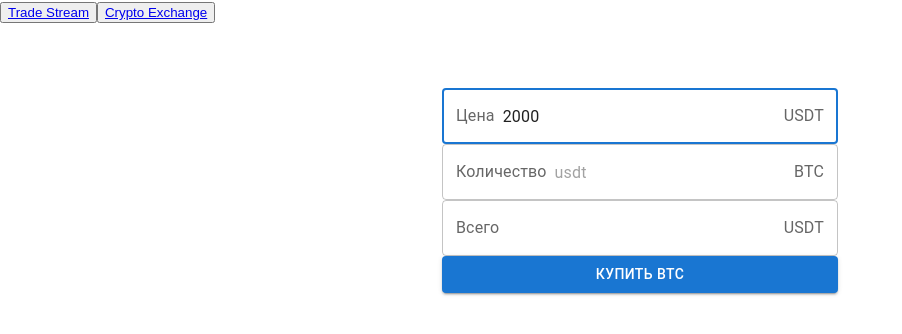
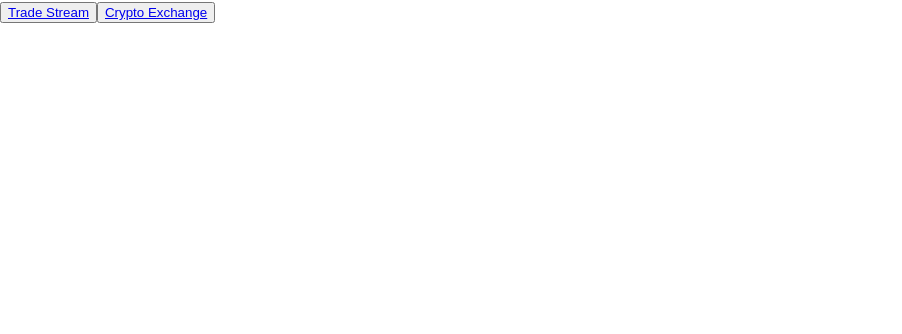
Before and after one commit to KDominus/crypto-test-task, a React (Create React App) app in the folder crypto-test/: page / in a window 1280 px wide. Shown: the top 334 px of the page, without its empty margins (0-902 px from the left). Built offline with nearby package versions, Linux system fonts and the light colour scheme; no server answers.

Commit message:
feat: default exchange value fetch into form

```diff
--- a/crypto-test/src/components/ExchangeForm.tsx
+++ b/crypto-test/src/components/ExchangeForm.tsx
@@ -15,6 +15,7 @@ import { createTheme, ThemeProvider } from '@mui/material/styles';
 import { useExchangeMarket } from '../hooks/exchagemarket';
 import { OutlinedInput } from '@mui/material';
 import { Component } from 'react';
+import { IJsonCryptoCurrency, IStreamDummy } from '../models';
 
 const exchangeTheme = createTheme({
   components: {
@@ -37,6 +38,11 @@ const exchangeTheme = createTheme({
 export function ExchangeForm() {
   const { loading, error, exchangeValue } = useExchangeMarket();
 
+  //decompose resp
+  // const currentExchangeRatio = exchangeValue.price;
+
+  // console.log(currentExchangeRatio);
+
   const handleSubmit = (event: React.FormEvent<HTMLFormElement>) => {
     event.preventDefault();
     const data = new FormData(event.currentTarget);
@@ -57,10 +63,11 @@ export function ExchangeForm() {
             alignItems: 'center',
           }}
         >
+          {exchangeValue && (
             <Box component='form' onSubmit={handleSubmit} noValidate>
               <TextField
                 inputProps={{
-                Step: 0.01,
+                  step: 0.01,
                   min: 0.01,
                 }}
                 InputProps={{
@@ -73,7 +80,7 @@ export function ExchangeForm() {
                 }}
                 fullWidth
                 type='number'
-              defaultValue={2000}
+                defaultValue={exchangeValue.price}
                 id='price'
                 name='price'
                 autoFocus
@@ -81,7 +88,7 @@ export function ExchangeForm() {
               />
               <TextField
                 inputProps={{
-                Step: 0.00001,
+                  step: 0.00001,
                   min: 0.00001,
                 }}
                 InputProps={{
@@ -100,7 +107,7 @@ export function ExchangeForm() {
               />
               <TextField
                 inputProps={{
-                Step: 0.0000001,
+                  step: 0.0000001,
                   min: 0.0000001,
                 }}
                 InputProps={{
@@ -121,6 +128,7 @@ export function ExchangeForm() {
                 Купить BTC
               </Button>
             </Box>
+          )}
         </Box>
       </Container>
     </ThemeProvider>
--- a/crypto-test/src/hooks/exchagemarket.ts
+++ b/crypto-test/src/hooks/exchagemarket.ts
@@ -1,15 +1,18 @@
 import { useEffect, useState } from 'react';
-import { IStreamDummy } from '../models';
+import { IStreamDummy, IJsonCryptoCurrency } from '../models';
 import axios, { AxiosError } from 'axios';
 
 export function useExchangeMarket() {
   const defaultExchangeValueState = {
-    exchangeRatio: 0,
-    usdtCount: 0,
-    bitcoinCount: 0,
+    symbol: 'BTCUSDT',
+    price: '0',
+    time: 0,
   };
 
-  const [exchangeValue, setExchangeValue] = useState<any>([]);
+  const cryptoCurrencyUrl =
+    'https://fapi.binance.com/fapi/v1/ticker/price?symbol=BTCUSDT';
+
+  const [exchangeValue, setExchangeValue] = useState<IJsonCryptoCurrency>();
   const [loading, setLoading] = useState(false);
   const [error, setError] = useState('');
 
@@ -17,17 +20,13 @@ export function useExchangeMarket() {
     return 0;
   }
 
-  //TODO: interface for responce
-
   async function fetchExchangeValue() {
     try {
       setError('');
       setLoading(true);
-      const response = await axios.get<any>(
-        'https://fapi.binance.com/fapi/v1/ticker/price?symbol=BTCUSDT',
-      );
-      console.log(response.data, '!!resp');
-      setExchangeValue(response.data);
+      const response = await axios.get<IJsonCryptoCurrency>(cryptoCurrencyUrl);
+      // console.log(response.data, '!!resp');
+      setExchangeValue(response.data as IJsonCryptoCurrency);
       setLoading(false);
     } catch (e: unknown) {
       const error = e as AxiosError;
@@ -37,8 +36,10 @@ export function useExchangeMarket() {
   }
 
   useEffect(() => {
-    fetchExchangeValue();
-  }, []);
+    if (!exchangeValue) {
+      fetchExchangeValue();
+    }
+  }, [exchangeValue]);
 
   return { exchangeValue, error, loading };
 }
```
Also changed, not shown: crypto-test/src/models.ts (+19 -16 lines). Lines whose indentation alone changed are shown as unchanged.
